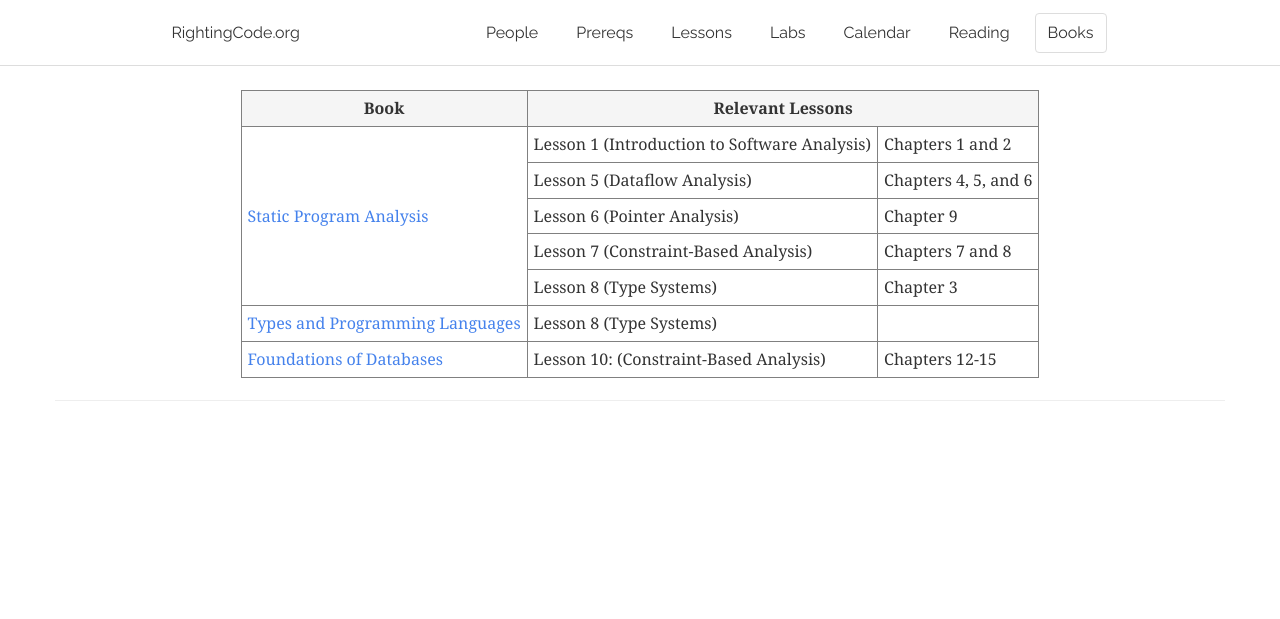
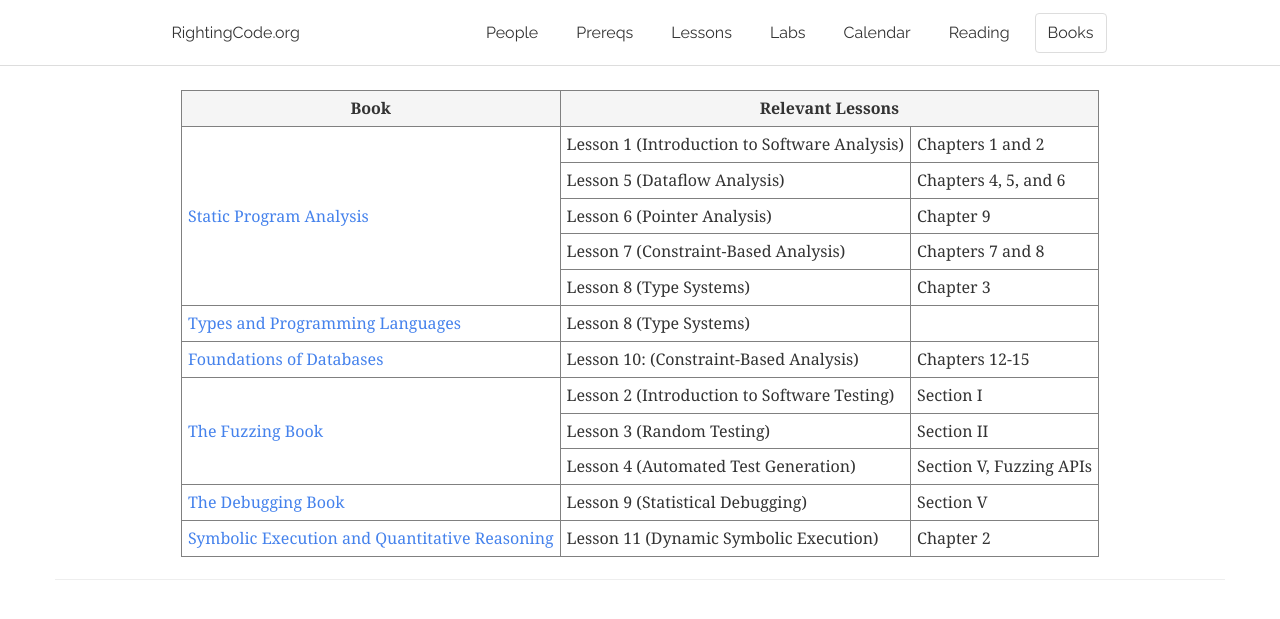
Before and after one commit to rightingcode/rightingcode.github.io, a Jekyll site: the page built from books.html, in a window 1280 px wide. Shown: the top 619 px of the page. Built offline with Jekyll 4.4.1, drawn with Linux system fonts in a browser that asks for light colours; nearby versions of some CDN libraries.

Commit message:
Added books to cover all the lessons

```diff
--- a/books.html
+++ b/books.html
@@ -35,6 +35,29 @@ layout: default
 		<td><a href="http://webdam.inria.fr/Alice/">Foundations of Databases</a></td>
 		<td>Lesson 10: (Constraint-Based Analysis)</td><td>Chapters 12-15</td></td>
 	  </tr>
+	  <tr>
+		<td rowspan="3"><a href="https://www.fuzzingbook.org/">The Fuzzing Book</a></td>
+		<td>Lesson 2 (Introduction to Software Testing)</td>
+		<td>Section I</td>
+	  </tr>
+	  <tr>
+		<td>Lesson 3 (Random Testing)</td>
+		<td>Section II</td>
+	  </tr>
+	  <tr>
+		<td>Lesson 4 (Automated Test Generation)</td>
+		<td>Section V, Fuzzing APIs</td>
+	  </tr>
+	  <tr>
+		<td><a href="https://www.debuggingbook.org/">The Debugging Book</a></td>
+		<td>Lesson 9 (Statistical Debugging)</td>
+		<td>Section V</td>
+	  </tr>
+	  <tr>
+		<td><a href="https://www.morganclaypoolpublishers.com/catalog_Orig/samples/9781681738550_sample.pdf">Symbolic Execution and Quantitative Reasoning</a></td>
+		<td>Lesson 11 (Dynamic Symbolic Execution)</td>
+		<td>Chapter 2</td>
+	  </tr>
 	</table>
 	</center>
   </div>
```
